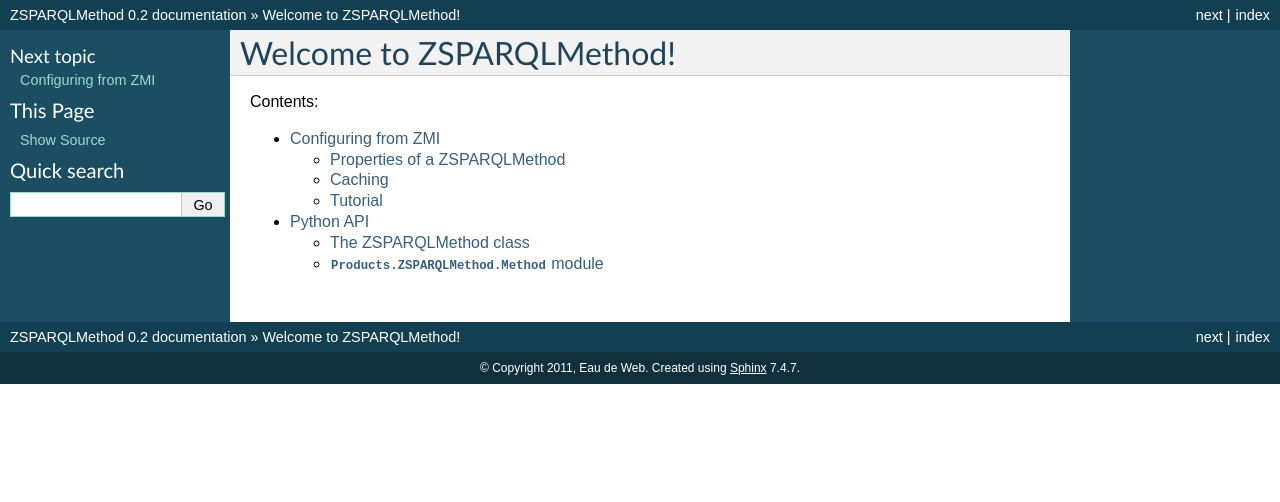
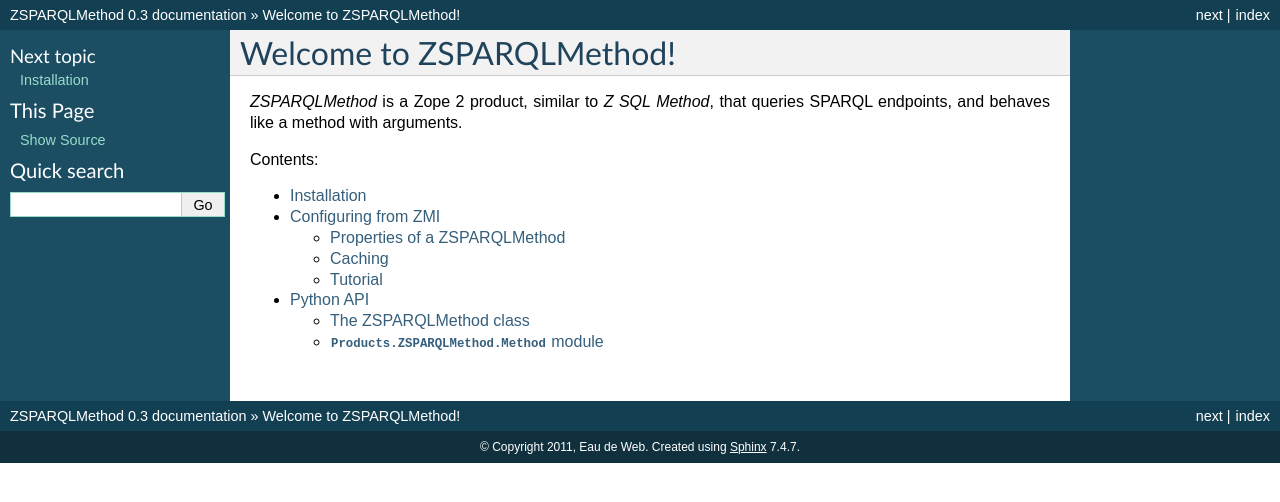
Before and after one commit to eea/Products.ZSPARQLMethod, a Sphinx documentation site: the page built from docs/index.rst, in a window 1280 px wide. Shown: the top 502 px of the page. Built offline with Sphinx 7.4.7, drawn with Linux system fonts in a browser that asks for light colours.

Commit message:
bump version, fix deps, install docs
git-svn-id: https://svn.eionet.europa.eu/repositories/Zope/trunk/Products.ZSPARQLMethod@21676 24821446-e7ea-0310-81ac-b189f4507b0b

```diff
--- a/docs/conf.py
+++ b/docs/conf.py
@@ -14,9 +14,9 @@
 copyright = u'2011, Eau de Web'
 
 # The short X.Y version.
-version = '0.2'
+version = '0.3'
 # The full version, including alpha/beta/rc tags.
-release = '0.2'
+release = version
 
 exclude_patterns = ['_build']
 
--- a/docs/index.rst
+++ b/docs/index.rst
@@ -1,10 +1,14 @@
 Welcome to ZSPARQLMethod!
 =========================
+
+`ZSPARQLMethod` is a Zope 2 product, similar to `Z SQL Method`, that queries
+SPARQL endpoints, and behaves like a method with arguments.
 
 Contents:
 
 .. toctree::
    :maxdepth: 2
 
+   installation
    zmi
    api
--- a/docs/zmi.rst
+++ b/docs/zmi.rst
@@ -49,6 +49,8 @@
 keys are calculated based on the arguments received.
 
 
+.. _tutorial:
+
 Tutorial
 --------
 
```
Also changed, not shown: docs/installation.rst (added, +15 -0 lines), setup.py (+16 -2 lines).
